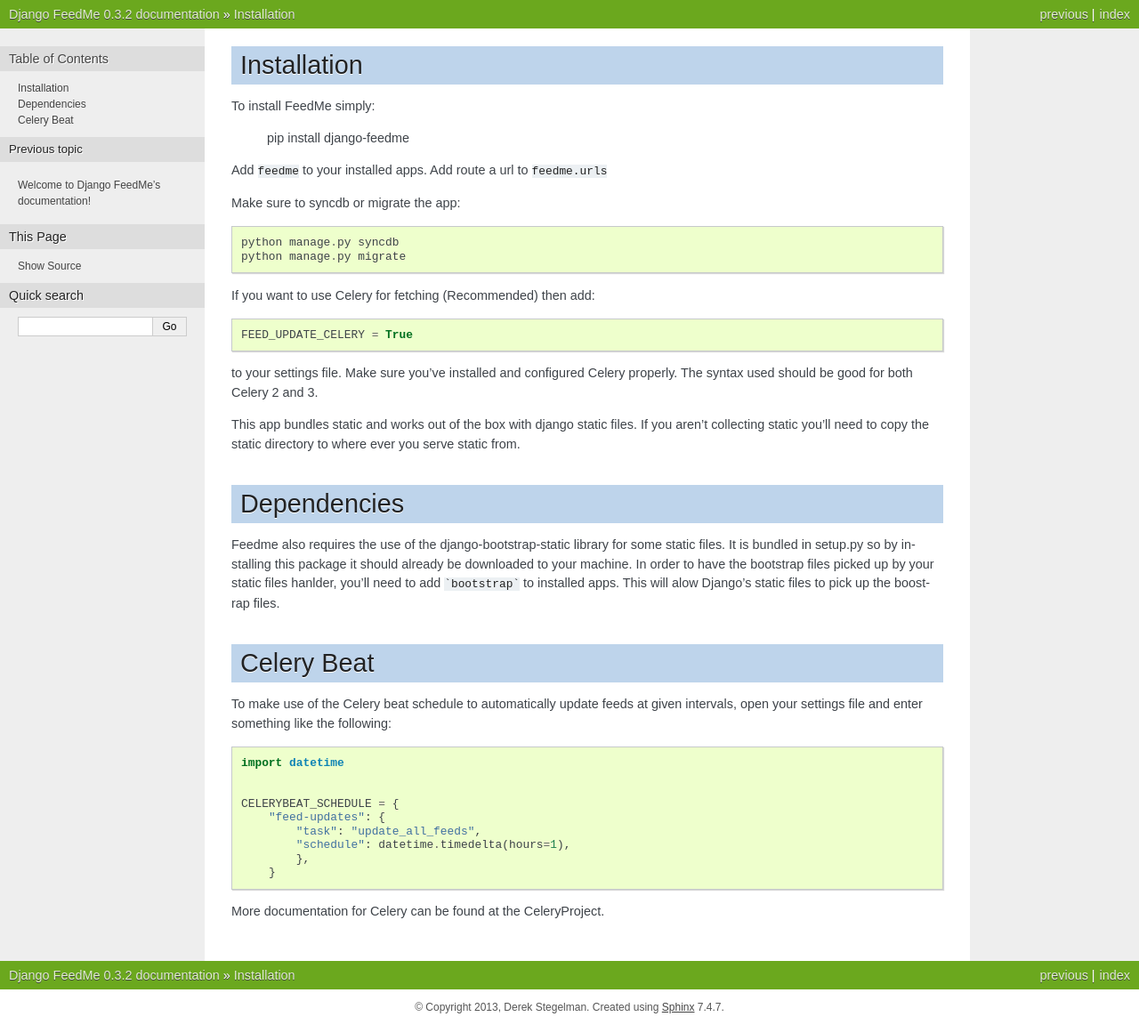
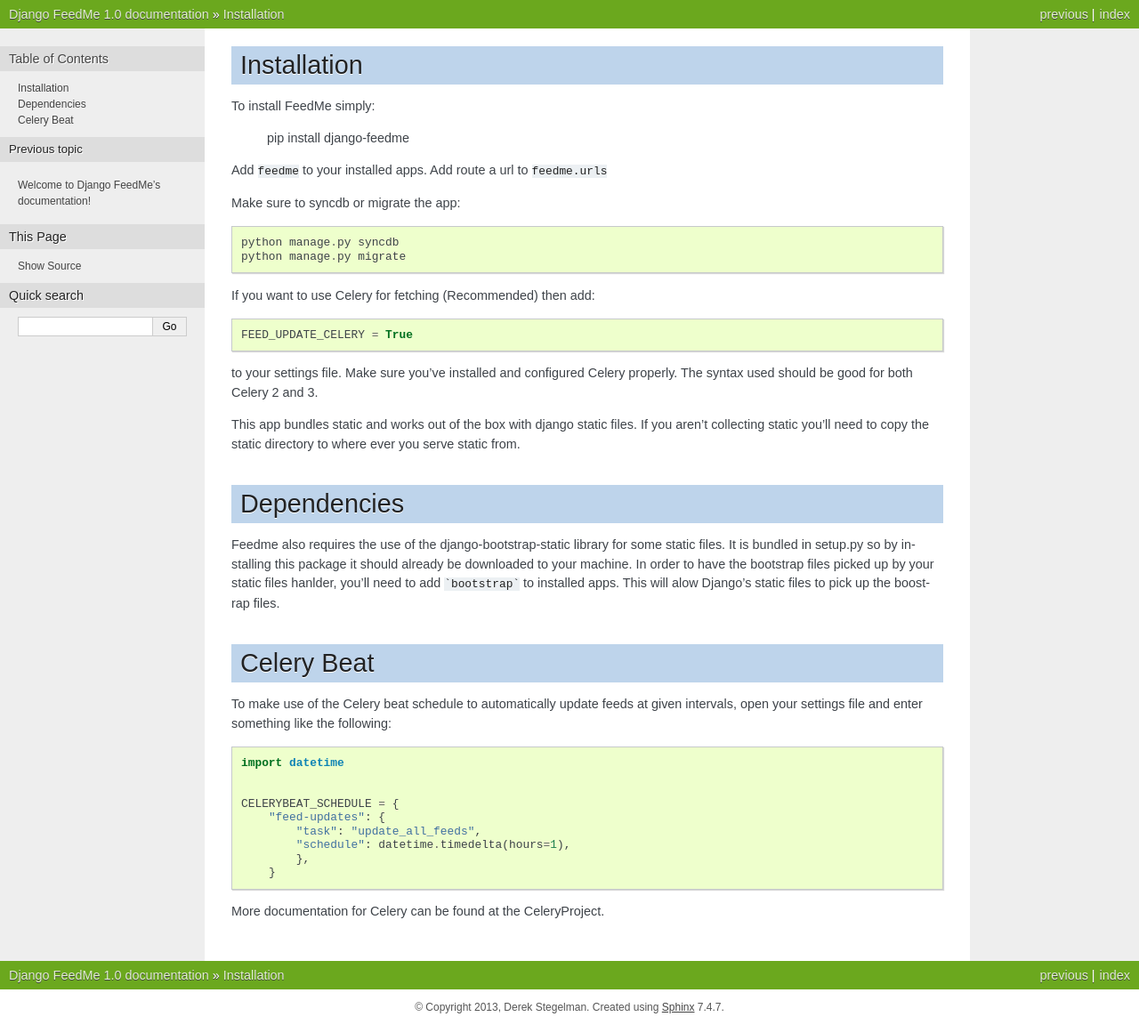
Before and after one commit to movermeyer/django-feedme, a Sphinx documentation site: the page built from docs/source/installation.rst, in a window 1280 px wide. Shown: the whole page at 89% size. Built offline with Sphinx 7.4.7, drawn with Linux system fonts in a browser that asks for light colours.

Commit message:
Bump docs version.

```diff
--- a/docs/source/conf.py
+++ b/docs/source/conf.py
@@ -13,7 +13,7 @@
 
 import sys, os
 
-VERSION = '0.3.2'
+VERSION = '1.0'
 
 # If extensions (or modules to document with autodoc) are in another directory,
 # add these directories to sys.path here. If the directory is relative to the
```
